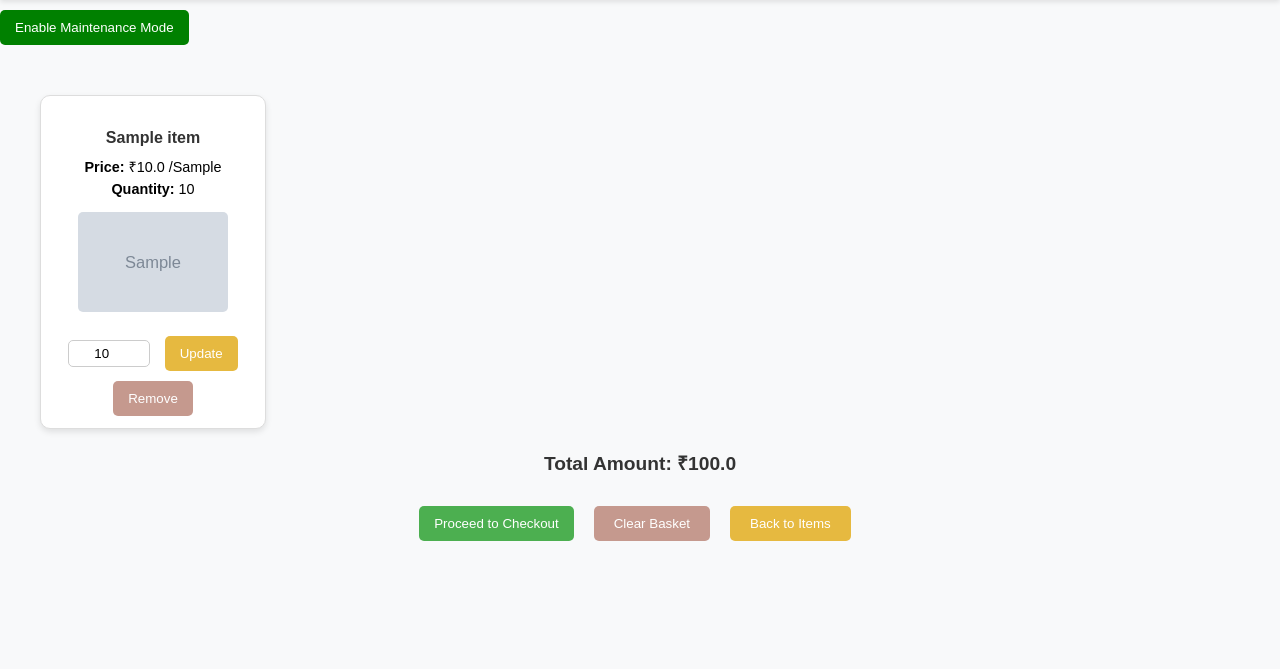
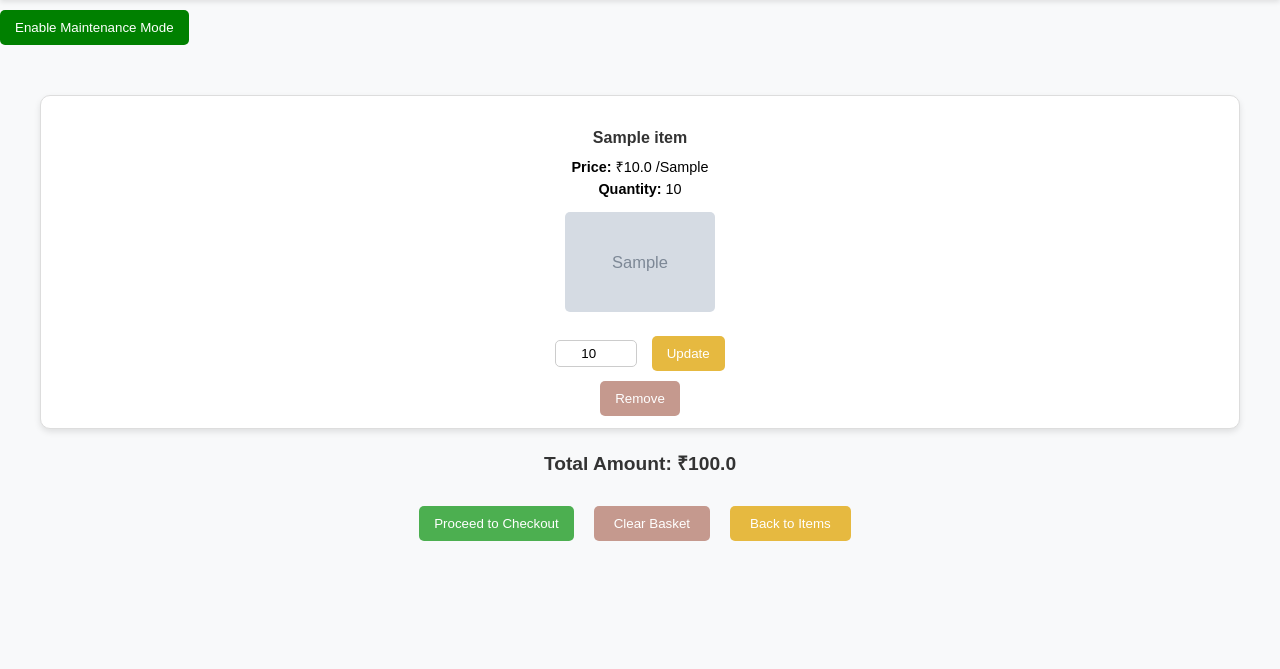
Before and after one commit to phaneendra218/Farm, a Flask app: page /basket in a window 1280 px wide. Shown: the part 100-769 px from the top of the page. Run offline with Flask 3, Linux system fonts and the light colour scheme; the visitor is signed in with stand-in values (Sample User, id 1); tables that the repository leaves empty hold one stand-in row (values such as "Sample post"); grey boxes marked "Sample" are stand-in pictures.

Commit message:
Basket containers4

```diff
--- a/static/css/styles.css
+++ b/static/css/styles.css
@@ -298,13 +298,12 @@ button:hover {
 }
 /* Media Queries for Basket items*/
 .basket-container {
-    display: grid;
-    grid-template-columns: repeat(auto-fit, minmax(250px, 1fr));
-    gap: 10px;
-    justify-content: center;
+    display: flex;                /* Change from grid to flex */
+    flex-wrap: wrap;               /* Allows wrapping */
+    justify-content: space-between; /* Space items evenly */
+    gap: 15px;                      /* Gap between items */
     margin: 20px auto;
     max-width: 1200px;
-    grid-auto-rows: minmax(100px, auto);
 }
 
 .basket-item-card {
@@ -313,7 +312,8 @@ button:hover {
     padding: 12px;
     text-align: center;
     box-shadow: 0px 3px 6px rgba(0, 0, 0, 0.1);
-    min-height: 250px;
+    min-width: 250px;
+    flex: 1 1 auto;                /* Allows item to expand and shrink */
 }
 
 .basket-item-card h4 {
@@ -423,6 +423,9 @@ button:hover {
     .basket-item-card img {
         width: 120px;
         height: 80px;
+    }
+    .basket-item-card {
+        min-width: 200px;
     }
 }
 
```
